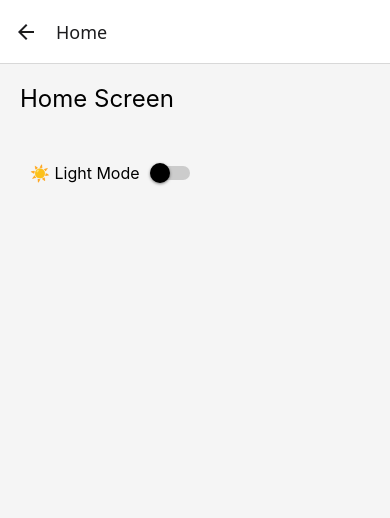
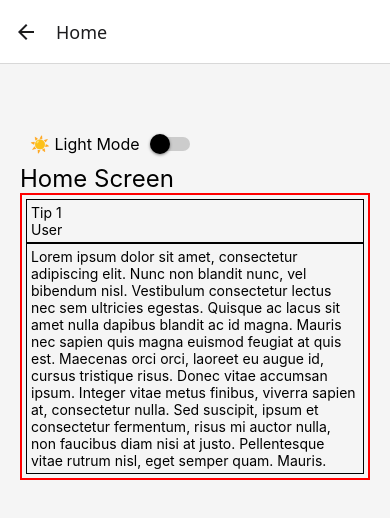
Before and after one commit to flapinski95/veer, a React Native app in the folder mobile/: screen /Home in a window 390 px wide. Shown: the top 518 px of the page. Built offline with nearby package versions, Linux system fonts and the light colour scheme.

Commit message:
home screen i tip

```diff
--- /dev/null
+++ b/mobile/components/tip.js
@@ -0,0 +1,24 @@
+import React from "react";
+import { View, Text } from 'react-native';
+
+export default function Tip() {
+    const test_tip_name = "Tip 1"
+    const test_tip_user = "User"
+    const test_text = "Lorem ipsum dolor sit amet, consectetur adipiscing elit. Nunc non blandit nunc, vel bibendum nisl. Vestibulum consectetur lectus nec sem ultricies egestas. Quisque ac lacus sit amet nulla dapibus blandit ac id magna. Mauris nec sapien quis magna euismod feugiat at quis est. Maecenas orci orci, laoreet eu augue id, cursus tristique risus. Donec vitae accumsan ipsum. Integer vitae metus finibus, viverra sapien at, consectetur nulla. Sed suscipit, ipsum et consectetur fermentum, risus mi auctor nulla, non faucibus diam nisi at justo. Pellentesque vitae rutrum nisl, eget semper quam. Mauris."
+
+    return (
+    <View
+      style={{
+        padding: '4px',
+        border: '2px solid red'
+      }}>
+        <View style={{padding: '4px', display: 'flex', justify_content: 'center', border: '1px solid black'}}>
+          <Text>{test_tip_name}</Text>
+          <Text>{test_tip_user}</Text>
+        </View>
+        <View>
+          <Text style={{padding: '4px', border: '1px solid black'}}>{test_text}</Text>
+        </View>
+    </View>
+    )
+}
--- a/mobile/screens/HomeScreen.js
+++ b/mobile/screens/HomeScreen.js
@@ -2,13 +2,15 @@ import React from 'react';
 import { View, Text, Button } from 'react-native';
 import { useTheme } from '../contexts/ThemeContext';
 import ThemeSwitch from '../components/themeSwitch';
+import Tip from '../components/tip'
 
 export default function HomeScreen({ navigation }) {
   const { colors } = useTheme();
   return (
     <View style={{ flex: 1, backgroundColor: colors.background, padding: 20 }}>
+      <ThemeSwitch />
       <Text style={{ color: colors.text, fontSize: 24 }}>Home Screen</Text>
-      <ThemeSwitch />
+      <Tip />
     </View>
   );
 }
```
